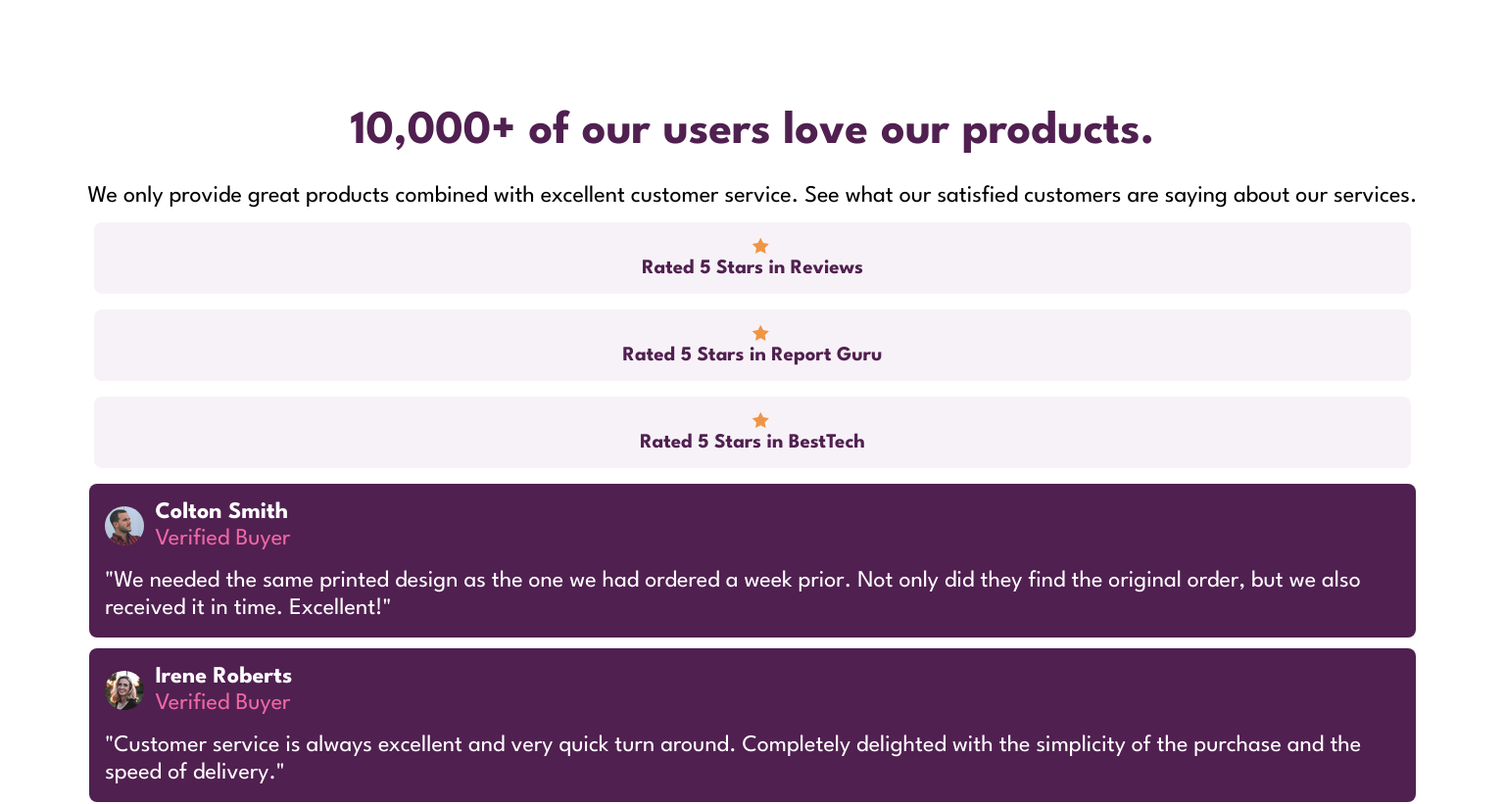
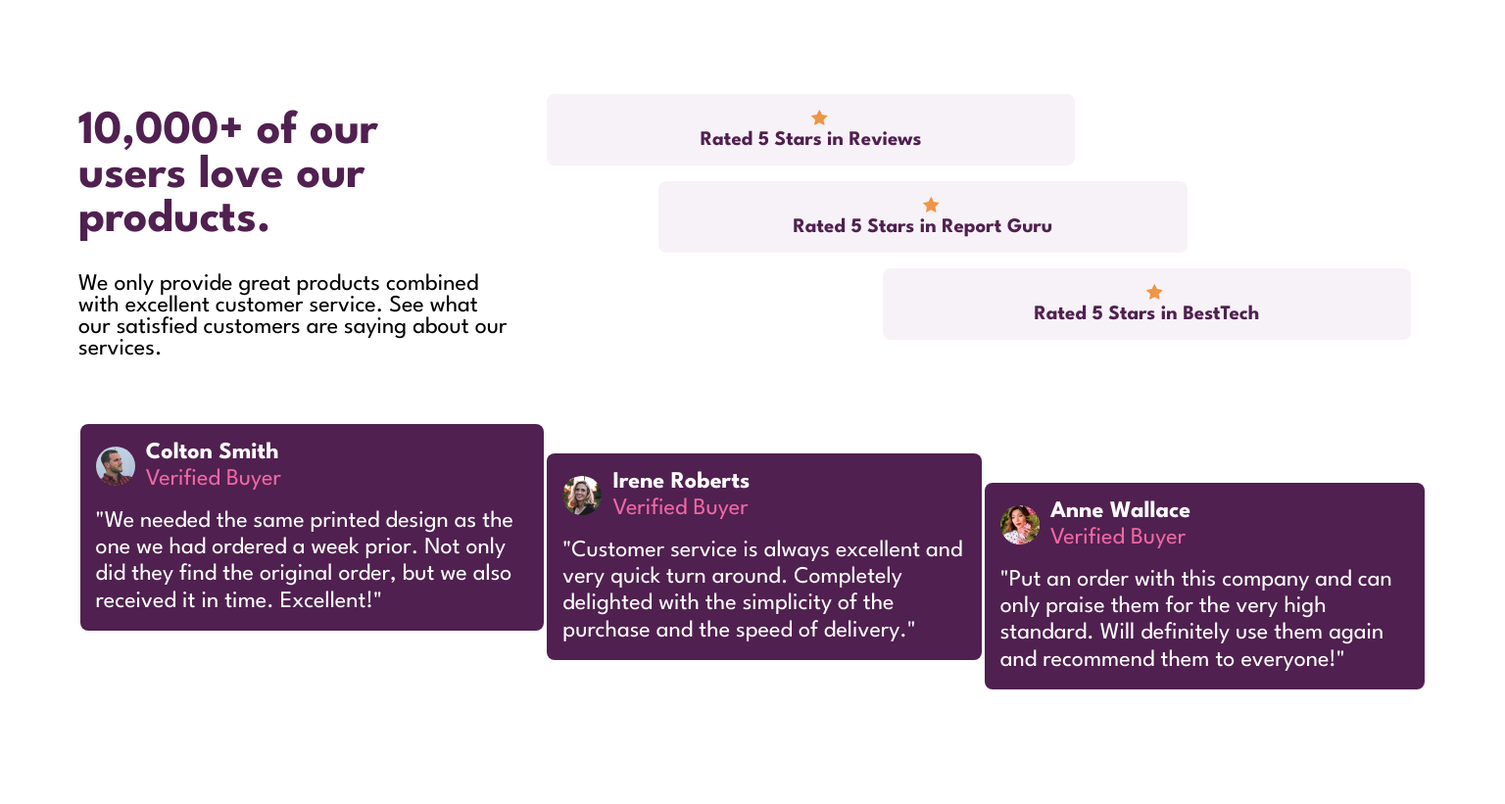
Before and after one commit to sauloteles/social-proof-section-master, a plain HTML site: page index.html in a window 1536 px wide. Shown: the top 821 px of the page at 98% size. After the commit the page ends 800 px from the top, so only its background shows below. Drawn offline with Linux system fonts and the light colour scheme.

Commit message:
adicionar reponsividade para desktop

```diff
--- a/index.html
+++ b/index.html
@@ -19,17 +19,21 @@
   <body>
     <main class="card">
       <div class="card__content">
+       <section class="card__text-rated">
 
+         <div>
            <h1 class="card--title">10,000+ of our users love our products.</h1>
            <p class="card--text">
              We only provide great products combined with excellent customer service.
              See what our satisfied customers are saying about our services.
             </p>
+         </div>
           <div class="card__rated">
-          <div> <img src="./images/icon-star.svg" alt=""><p>Rated 5 Stars in Reviews</p></div>
-          <div> <img src="./images/icon-star.svg" alt=""><p>Rated 5 Stars in Report Guru</p></div>
+            <div class="card--posion-1"> <img src="./images/icon-star.svg" alt=""><p>Rated 5 Stars in Reviews</p></div>
+            <div class="card--posion-2"> <img src="./images/icon-star.svg" alt=""><p>Rated 5 Stars in Report Guru</p></div>
             <div> <img src="./images/icon-star.svg" alt=""><p>Rated 5 Stars in BestTech</p></div>
           </div>
+        </section>
         <div class="card__coments">
           <div class="card__coment">
             <div class="card__user">
@@ -45,7 +49,7 @@
               Excellent!"
             </p>
           </div>
-          <div class="card__coment">
+          <div class="card__coment card--coment-position-1" >
             <div class="card__user">
               <img src="./images/image-irene.jpg" alt="">
               <div>
@@ -58,7 +62,7 @@
               delighted with the simplicity of the purchase and the speed of delivery."
             </p>
           </div>
-          <div class="card__coment">
+          <div class="card__coment  card--coment-position-2">
             <div class="card__user">
               <img src="./images/image-anne.jpg" alt="">
               <div>
--- a/style.css
+++ b/style.css
@@ -120,3 +120,55 @@ body{
     }
 
 }
+
+@media screen and (min-width:1440px){
+    .card__text-rated{
+        display: flex;
+    }
+    .card--title, .card--text{
+
+        text-align: unset;
+        width: 40%;
+    }
+    .card--text{
+        text-align: unset;
+        width: 55%;
+    }
+    .card--title{
+        padding: 2rem 0 ;
+    }
+
+    .card__rated{
+        width: 70%;
+        position: relative;
+    }
+
+    .card--posion-1{
+        position: relative;
+        right: 60%;
+    }
+    .card--posion-2{
+        position: relative;
+        right: 40%;
+    }
+
+    .card__coments{
+        display: flex;
+        margin-top: 4rem;
+
+    }
+
+    .card__coment{
+
+        margin: 0.1rem;
+    }
+
+    .card--coment-position-1{
+        position: relative;
+        top: 30px;
+    }
+    .card--coment-position-2{
+        position: relative;
+        top: 60px;
+    }
+}
```
Lines whose indentation alone changed are shown as unchanged.
